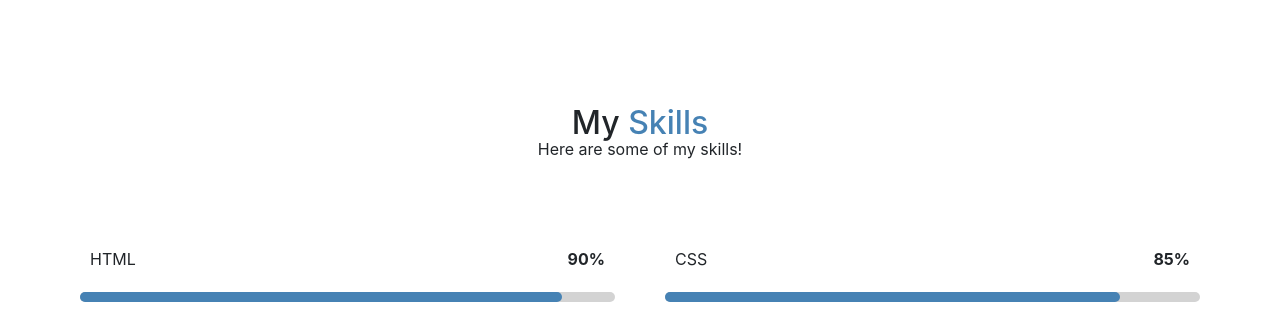
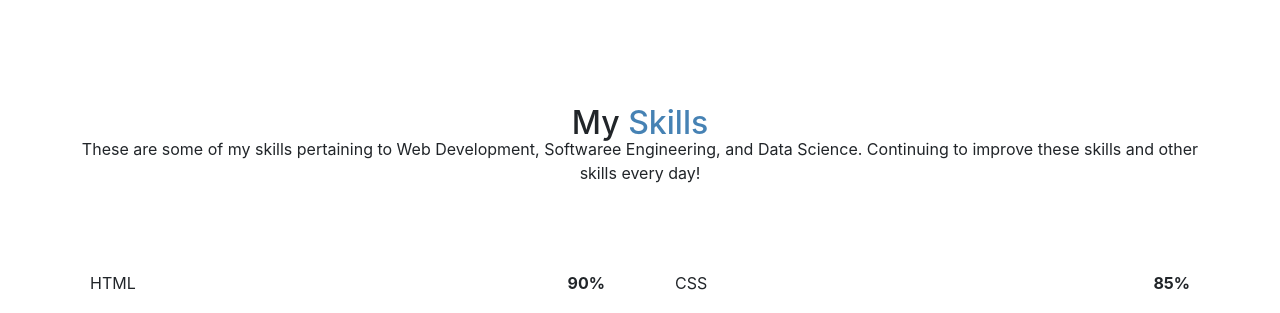
Before and after one commit to Chris2022/Personal-Website, a plain HTML site: page docs/skills.html in a window 1280 px wide. Shown: the part 56-369 px from the top of the page. Drawn offline with nearby package versions, Linux system fonts and the light colour scheme.

Commit message:
minor change to style sheet and skills page

```diff
--- a/docs/CSS/style.css
+++ b/docs/CSS/style.css
@@ -256,6 +256,8 @@ nav .menu-btn {
 /***************************/
 /******* Skills Page *******/
 /***************************/
+/* Used @keyframes rules to specify how css should change from one style
+to another. Used to animate this change */
 .skills {
   width: 100%;
   padding: 80px;
--- a/docs/skills.html
+++ b/docs/skills.html
@@ -53,7 +53,8 @@
       <section class="skills">
         <div class="header-skills">
           <h2 class="animate__animated animate__fadeInLeft">My <span>Skills</span></h2>
-          <p>Here are some of my skills! </p>
+          <p>These are some of my skills pertaining to Web Development, Softwaree Engineering, and
+            Data Science. Continuing to improve these skills and other skills every day!</p>
         </div>
         <div class="skills-content">
 
```
